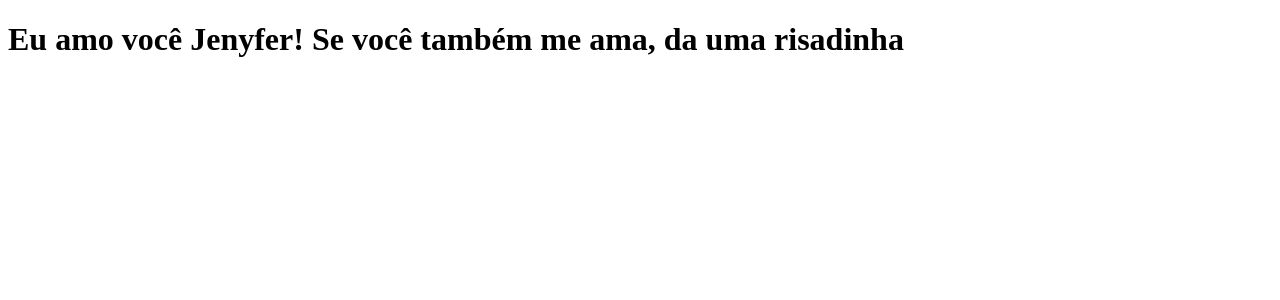
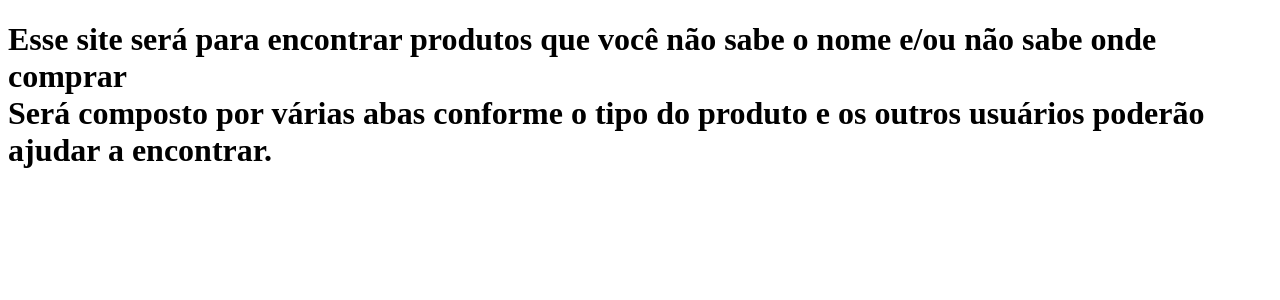
Before and after one commit to gusthavoqueiroz/clone-tabnews, a Next.js app: page / in a window 1280 px wide. Shown: the top 300 px of the page. Built offline with nearby package versions, Linux system fonts and the light colour scheme.

Commit message:
ideia de projeto 1: local para os usuários encontrar os itens desejados

```diff
--- a/pages/index.js
+++ b/pages/index.js
@@ -1,5 +1,13 @@
 function Home() {
-  return <h1>Eu amo você Jenyfer! Se você também me ama, da uma risadinha </h1>;
+  return (
+    <h1>
+      Esse site será para encontrar produtos que você não sabe o nome e/ou não
+      sabe onde comprar
+      <br />
+      Será composto por várias abas conforme o tipo do produto e os outros
+      usuários poderão ajudar a encontrar.
+    </h1>
+  );
 }
 
 function teste2() {
```
Also changed, not shown: 1 other file (tests, documents, lock files or other folders).
